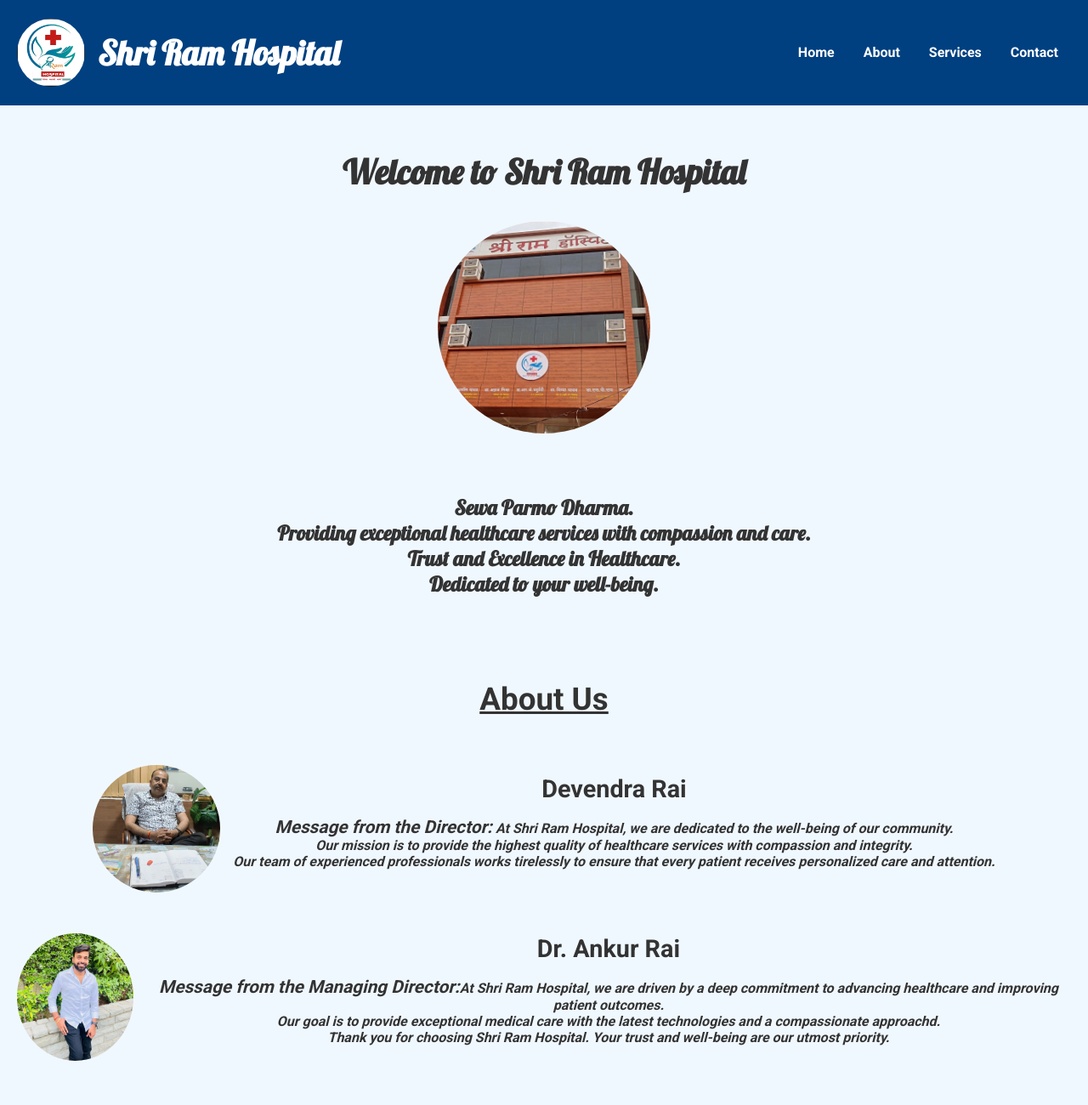
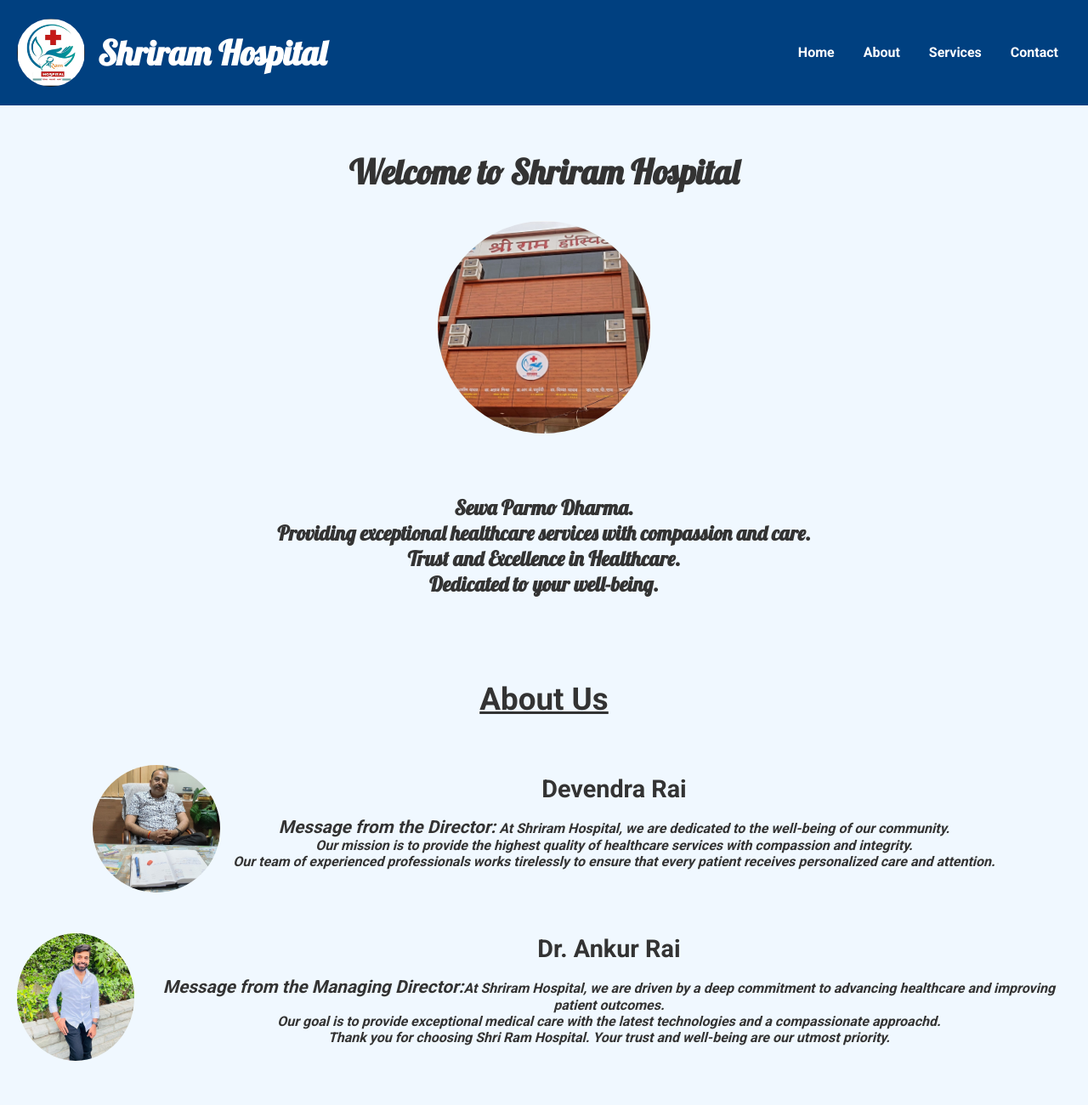
Before and after one commit to Anubhavk-Rai/Shri-Ram-Hospital, a plain HTML site: page index.html in a window 1280 px wide. Shown: the top 1300 px of the page at 85% size. Drawn offline with Linux system fonts and the light colour scheme.

Commit message:
name change

```diff
--- a/index.html
+++ b/index.html
@@ -3,7 +3,7 @@
 <head>
     <meta charset="UTF-8">
     <meta name="viewport" content="width=device-width, initial-scale=1.0">
-    <title>Shri Ram Hospital</title>
+    <title>Shriram Hospital</title>
     <link rel="stylesheet" href="styles.css">
     <link href="https://fonts.googleapis.com/css2?family=Roboto:wght@700&family=Lobster&display=swap" rel="stylesheet">
 </head>
@@ -12,7 +12,7 @@
         <div class="header-container">
             <div class="logo-container">
                 <img src="logo.jpg" alt="Shri Ram Hospital Logo" class="logo">
-                <h1>Shri Ram Hospital</h1>
+                <h1>Shriram Hospital</h1>
             </div>
             <nav>
                 <ul>
@@ -26,7 +26,7 @@
     </header>
 
     <section id="home">
-        <h1>Welcome to Shri Ram Hospital</h1>
+        <h1>Welcome to Shriram Hospital</h1>
         <div class="home-image-container">
             <img src="hospital.jpg" alt="Shri Ram Hospital" class="circular-image">
         </div>
@@ -40,14 +40,14 @@
             <img src="director.jpg" alt="Director" class="circular-image">
             <div class="about-text">
                 <h3>Devendra Rai</h3>
-                <p><span class="msg-head">Message from the Director:</span> At Shri Ram Hospital, we are dedicated to the well-being of our community.<br>Our mission is to provide the highest quality of healthcare services with compassion and integrity.<br>Our team of experienced professionals works tirelessly to ensure that every patient receives personalized care and attention.</p>
+                <p><span class="msg-head">Message from the Director:</span> At Shriram Hospital, we are dedicated to the well-being of our community.<br>Our mission is to provide the highest quality of healthcare services with compassion and integrity.<br>Our team of experienced professionals works tirelessly to ensure that every patient receives personalized care and attention.</p>
             </div>
         </div>
         <div class="managing-director">
             <img src="managing director.jpg" alt="Managing Director" class="circular-image">
             <div class="about-text">
                 <h3>Dr. Ankur Rai</h3>
-                <p><span class="msg-head">Message from the Managing Director:</span>At Shri Ram Hospital, we are driven by a deep commitment to advancing healthcare and improving patient outcomes.<br>Our goal is to provide exceptional medical care with the latest technologies and a compassionate approachd.<br>Thank you for choosing Shri Ram Hospital. Your trust and well-being are our utmost priority.</p>
+                <p><span class="msg-head">Message from the Managing Director:</span>At Shriram Hospital, we are driven by a deep commitment to advancing healthcare and improving patient outcomes.<br>Our goal is to provide exceptional medical care with the latest technologies and a compassionate approachd.<br>Thank you for choosing Shri Ram Hospital. Your trust and well-being are our utmost priority.</p>
             </div>
         </div>
     </section>
@@ -85,7 +85,7 @@
     </section>
 
     <footer>
-        <p>&copy; 2024 Shri Ram Hospital. All rights reserved.</p>
+        <p>&copy; 2024 Shriram Hospital. All rights reserved.</p>
     </footer>
 </body>
 </html>
```
